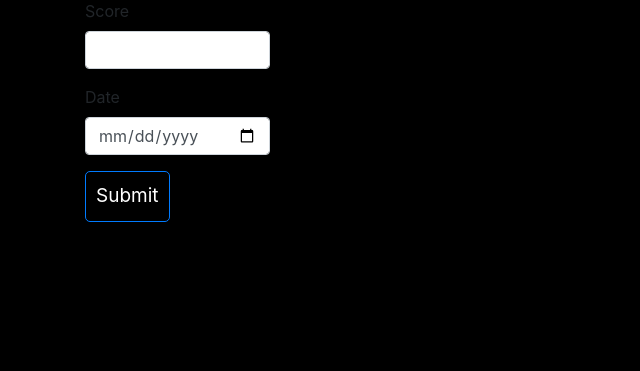
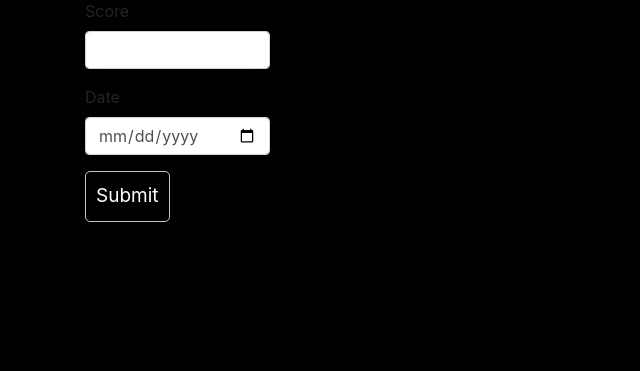
Before and after one commit to Ben-Donnelly/PubQuiz, a Flask app: page /add/score in a window 1280 px wide. Shown: the part 126-497 px from the top of the page, without its empty margins (0-640 px from the left). Run offline with Flask 2, Linux system fonts and the light colour scheme; the visitor is signed in with stand-in values (Sample User, id 1); some libraries are stand-ins or nearby versions.

Commit message:
Updated CSS

```diff
--- a/static/PubQuizCSS.css
+++ b/static/PubQuizCSS.css
@@ -96,6 +96,7 @@ h1
 
 .btn {
   border-radius: 5px;
+  border-color: #ffc627;
   background: #000;
   color: #FFF;
   text-align: center;
```
